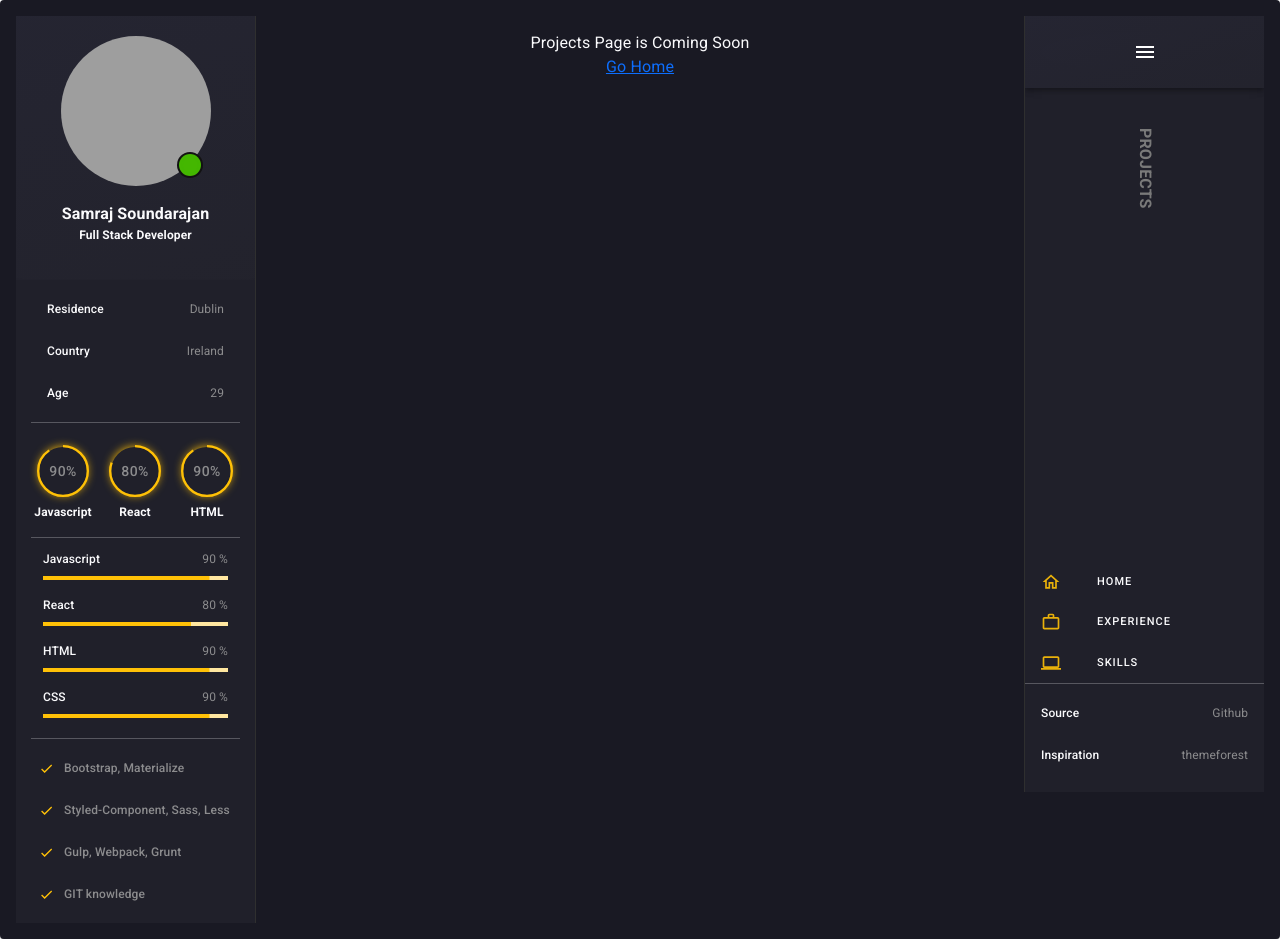
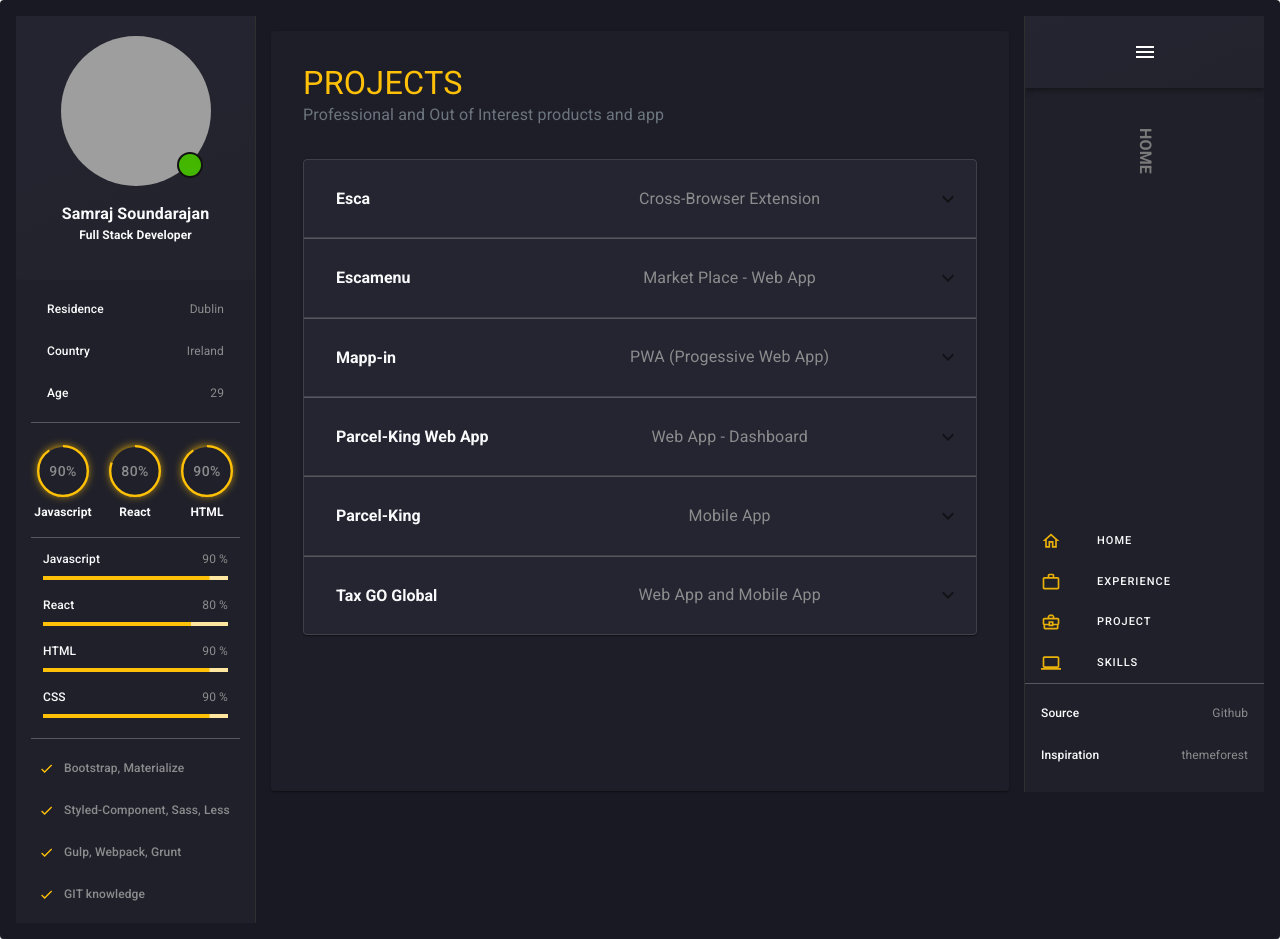
Before and after one commit to devsdeckinc/fyimad-alt, a React (Create React App) app: page /projects in a window 1280 px wide. Built offline with nearby package versions, Linux system fonts and the light colour scheme; grey boxes are pictures that could not be loaded.

Commit message:
Added Projects to My Space

```diff
--- a/public/index.html
+++ b/public/index.html
@@ -29,6 +29,27 @@
       work correctly both with client-side routing and a non-root public URL.
       Learn how to configure a non-root public URL by running `npm run build`.
     -->
+    <script>
+      window.dataLayer = window.dataLayer || [];
+      function gtag() {
+        dataLayer.push(arguments);
+      }
+      gtag("js", new Date());
+
+      gtag("config", "G-EL9HSXTQ64");
+    </script>
+    <script
+      data-name="BMC-Widget"
+      data-cfasync="false"
+      src="https://cdnjs.buymeacoffee.com/1.0.0/widget.prod.min.js"
+      data-id="fyimad"
+      data-description="Support me on Buy me a coffee!"
+      data-message=""
+      data-color="#79D6B5"
+      data-position="Right"
+      data-x_margin="18"
+      data-y_margin="18"
+    ></script>
     <title>FyiMad</title>
   </head>
   <body>
--- a/src/App.js
+++ b/src/App.js
@@ -9,6 +9,7 @@ import Home from "./pages/Home/Home";
 
 import CssBaseline from "@mui/material/CssBaseline";
 import Routing from "./Routing/Routing";
+import BuyMeACoffee from "./components/BuyMeACoffee";
 
 function App() {
   return (
@@ -16,6 +17,7 @@ function App() {
       <CssBaseline />
       <MUITheme>
         <Routing />
+        <BuyMeACoffee />
       </MUITheme>
     </div>
   );
--- a/src/Routing/Routing.js
+++ b/src/Routing/Routing.js
@@ -11,6 +11,7 @@ import {
 import Home from "../pages/Home/Home";
 import Dashboard from "../pages/Screens/Dashboard";
 import Experience from "../pages/Screens/Experience";
+import Projects from "../pages/Screens/Projects";
 import Skills from "../pages/Screens/Skills";
 
 export default class Routing extends Component {
@@ -45,16 +46,7 @@ function Users2() {
   );
 }
 
-function Projects() {
-  let params = useLocation();
-  console.log(params);
-  return (
-    <Home params={params}>
-      <Typography>Projects Page is Coming Soon</Typography>
-      <Link to="/">Go Home</Link>
-    </Home>
-  );
-}
+
 function Blogs() {
   let params = useLocation();
   console.log(params);
--- a/src/assets/data/profileData.js
+++ b/src/assets/data/profileData.js
@@ -61,12 +61,12 @@ export const profileData = {
       description: "Work Experience and Works Carried throughout my career",
       link: "/experience",
     },
-    /*{
+    {
       title: "Project",
       description:
         "My Projects which helped to grow knowledge in the field of Development and Software",
       link: "/projects",
-    },*/
+    },
     {
       title: "Skills",
       description: "My top to bottom Skills Showcase",
@@ -300,4 +300,57 @@ export const profileData = {
       location: "Mysore, India",
     },
   ],
+  projects: [
+    {
+      title: "Esca",
+      type: "Cross-Browser Extension",
+      description:
+        "A Cross-Browser extension to track online food orders and rewards the customers with crypto cashback",
+      techStack: ["React", "Extension Manifest v3", "Node-ts", "AWS", "SQL"],
+      integrations: ["Magic Link"],
+      period: "1 Months",
+    },
+    {
+      title: "Escamenu",
+      type: "Market Place - Web App",
+      description:
+        "A Restaurant booking system manager with market place for online vendors",
+      techStack: ["React", "Node-ts", "AWS", "SQL"],
+      integrations: ["Stripe", "Kiwk Deliveries", "Magic Link", "Places API"],
+      period: "8 Months",
+    },
+    {
+      title: "Mapp-in",
+      type: "PWA (Progessive Web App)",
+      description:
+        "Map based socializing app to find near by entertainments and cafes with loyalities",
+      techStack: ["React", "Node-js", "AWS", "SQL", "Dynamo DB"],
+      integrations: ["Stripe", "Google Maps API"],
+      period: "1 year",
+    },
+    {
+      title: "Parcel-King Web App",
+      type: "Web App - Dashboard",
+      description: "A Courier system with Logistics Mangement Web app",
+      techStack: ["React", "Node-js", "AWS", "SQL"],
+      integrations: ["Stripe", "Google Maps API"],
+      period: "1+ year - with Tax GO Global - Current ongoing project",
+    },
+    {
+      title: "Parcel-King",
+      type: "Mobile App",
+      description: "Mobile app for Routing Optimization",
+      techStack: ["React-Native", "Node-js", "AWS", "SQL"],
+      integrations: ["Google Maps API", "Graphhopper", "Jspirit"],
+      period: "1+ year - with Tax GO Global - Current ongoing project",
+    },
+    {
+      title: "Tax GO Global",
+      type: "Web App and Mobile App",
+      description: "An Invoicing and Accounting Manaement Web and Mobile App",
+      techStack: ["React", "React-Native", "Node-js", "AWS", "SQL"],
+      integrations: ["Stripe"],
+      period: "4+ year - with Tax GO Global - Current ongoing project",
+    },
+  ],
 };
--- /dev/null
+++ b/src/components/BuyMeACoffee/index.js
@@ -0,0 +1,45 @@
+import React, { useState, Component } from "react";
+
+//<script data-name="BMC-Widget" data-cfasync="false" src="https://cdnjs.buymeacoffee.com/1.0.0/widget.prod.min.js" data-id="samrajs07" data-description="Support me on Buy me a coffee!" data-message="" data-color="#FFDD00" data-position="Right" data-x_margin="18" data-y_margin="18"></script>
+
+class BuyMeACoffee extends React.Component {
+  constructor(props) {
+    super(props);
+    let script = document.createElement("script");
+    script.setAttribute("data-name", "BMC-Widget");
+    script.src = "https://cdnjs.buymeacoffee.com/1.0.0/widget.prod.min.js";
+    script.setAttribute("data-id", "samrajs07");
+    script.setAttribute("data-description", "Thank you for your support!");
+    script.setAttribute(
+      "data-message",
+      "This web is free to use. Do you want to help supporting it?"
+    );
+    script.setAttribute("data-color", "#FF5F5F");
+    script.setAttribute("data-position", "right");
+    script.setAttribute("data-x_margin", "18");
+    script.setAttribute("data-y-margin", "18");
+    script.async = true;
+    //Call window on load to show the image
+    script.onload = function () {
+      var evt = document.createEvent("Event");
+      evt.initEvent("DOMContentLoaded", false, false);
+      window.dispatchEvent(evt);
+    };
+    this.script = script;
+  }
+
+  componentDidMount() {
+    document.head.appendChild(this.script);
+  }
+
+  componentWillUnmount() {
+    document.head.removeChild(this.script);
+    document.body.removeChild(document.getElementById("bmc-wbtn"));
+  }
+
+  render() {
+    return null;
+  }
+}
+
+export default BuyMeACoffee;
--- a/src/pages/Screens/Projects.js
+++ b/src/pages/Screens/Projects.js
@@ -1,18 +1,17 @@
-import { Card, CardContent, Grid } from "@mui/material";
+import { Card, CardContent, CardHeader, Grid, Typography } from "@mui/material";
 import React, { Component } from "react";
 import { profileData } from "../../assets/data/profileData";
 import Home from "../Home/Home";
 import CarousalBanner from "./views/Banner";
 import OverView from "./views/OverView";
 import ProfileHighlights from "./views/ProfileHighlights";
+import ProjectBox from "./views/ProjectBox";
 import WorkTimeline from "./views/WorkTimeline";
 
 class Projects extends Component {
   render() {
     return (
       <Home sx={{ background: "#1e1e28" }}>
-        <Grid container>
-          <Grid item xs={6}>
         <Card
           sx={{
             background:
@@ -23,23 +22,28 @@ class Projects extends Component {
             overflow: "scroll",
           }}
         >
-              <WorkTimeline position="left" data={profileData.workTimeline}/>
+          <CardHeader
+            className="w-100"
+            title={
+              <Typography
+                variant="h4"
+                component="h4"
+                color="secondary"
+                className="w-100 d-flex text-left font-weight-bold text-uppercase"
+              >
+                Projects
+              </Typography>
+            }
+            subheader={
+              <Typography className="text-secondary w-100 d-flex text-left font-weight-bold">
+                Professional and Out of Interest products and app
+              </Typography>
+            }
+          />
+          <CardContent>
+            <ProjectBox position="left" data={profileData.projects} />
+          </CardContent>
         </Card>
-          </Grid>
-          <Grid item xs={6}>
-            <Card
-              sx={{
-                background:
-                  "linear-gradient(180deg, rgba(30, 30, 40, 0.93) 0%, rgba(30, 30, 40, 0.96) 70%, rgba(30, 30, 40, 0.99) 80%, #1e1e28 100%)",
-                width: "100%",
-                padding: 2,
-                height: "95vh",
-                overflow: "scroll",
-              }}
-            >
-            </Card>
-          </Grid>
-        </Grid>
       </Home>
     );
   }
--- /dev/null
+++ b/src/pages/Screens/views/ProjectBox.js
@@ -0,0 +1,139 @@
+import * as React from "react";
+import Accordion from "@mui/material/Accordion";
+import AccordionDetails from "@mui/material/AccordionDetails";
+import AccordionSummary from "@mui/material/AccordionSummary";
+import Typography from "@mui/material/Typography";
+import ExpandMoreIcon from "@mui/icons-material/ExpandMore";
+import {
+  Box,
+  Card,
+  CardContent,
+  CardHeader,
+  Chip,
+  Divider,
+} from "@mui/material";
+import { makeStyles } from "@mui/styles";
+
+const useStyles = makeStyles((theme) => ({
+  highlightCard: theme.palette.card,
+  h5: theme.palette.h5,
+  subtitle2: theme.palette.subtitle2,
+}));
+export default function ProjectBox(props) {
+  const [expanded, setExpanded] = React.useState(false);
+
+  const handleChange = (panel) => (event, isExpanded) => {
+    setExpanded(isExpanded ? panel : false);
+  };
+  const classes = useStyles();
+  return (
+    <Card sx={{ background: "inherit" }}>
+      {props.data.map((proj) => (
+        <Accordion
+          expanded={expanded === proj.title}
+          onChange={handleChange(proj.title)}
+          sx={{ background: "#252531" }}
+          variant="outlined"
+        >
+          <AccordionSummary
+            expandIcon={<ExpandMoreIcon />}
+            aria-controls={proj.description}
+            id={proj.title}
+          >
+            <Typography sx={{ textAlign: "left", width: "33%", flexShrink: 0 }}>
+              <CardHeader
+
+                title={<Typography className={classes.h5} variant="h5" component="h5">{proj.title}</Typography>}
+              />{" "}
+            </Typography>
+            <Typography sx={{ margin: "auto", color: "text.secondary" }}>
+              {proj.type}
+            </Typography>
+          </AccordionSummary>
+          <AccordionDetails>
+            <CardContent>
+              <Divider>
+                <Typography
+                  className="w-100 d-flex text-muted text-uppercase font-weight-bold my-2"
+                  variant="h6"
+                  component="div"
+                >
+                  Description :
+                </Typography>
+              </Divider>
+              <Typography sx={{ textAlign: "left" }}>
+                {proj.description}
+              </Typography>
+              <Divider>
+                {" "}
+                <Typography
+                  className="w-100 d-flex text-muted text-uppercase font-weight-bold my-2"
+                  variant="h6"
+                  component="div"
+                >
+                  Project Length :
+                </Typography>{" "}
+              </Divider>
+              <Typography sx={{ textAlign: "left" }}>{proj.period}</Typography>
+              <Divider>
+                {" "}
+                <Typography
+                  className="w-100 d-flex text-muted text-uppercase font-weight-bold my-2"
+                  variant="h6"
+                  component="div"
+                >
+                  Tech Stack :
+                </Typography>{" "}
+              </Divider>
+              <Card
+                variant="outlined"
+                sx={{
+                  display: "flex",
+                  margin: 2,
+                  background: "inherit",
+                  "&:hover": {
+                    background: "none",
+                    boxShadow: "0px 0px 5px #fbc107",
+                  },
+                }}
+              >
+                {proj.techStack.map((tstack) => (
+                  <Box key={tstack} p={2}>
+                    <Chip label={tstack} variant="outlined" />
+                  </Box>
+                ))}
+              </Card>
+              <Divider>
+                <Typography
+                  className="w-100 d-flex text-muted text-uppercase font-weight-bold my-2"
+                  variant="h6"
+                  component="div"
+                >
+                  Integrations :
+                </Typography>
+              </Divider>
+              <Card
+                variant="outlined"
+                sx={{
+                  display: "flex",
+                  margin: 2,
+                  background: "inherit",
+                  "&:hover": {
+                    background: "none",
+                    boxShadow: "0px 0px 5px #fbc107",
+                  },
+                }}
+              >
+                {proj.integrations.map((inte) => (
+                  <Box key={inte} p={2}>
+                    <Chip label={inte} variant="outlined" />
+                  </Box>
+                ))}
+              </Card>
+            </CardContent>
+          </AccordionDetails>
+        </Accordion>
+      ))}
+    </Card>
+  );
+}
```
Lines whose indentation alone changed are shown as unchanged.
